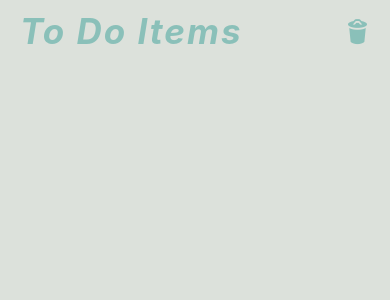
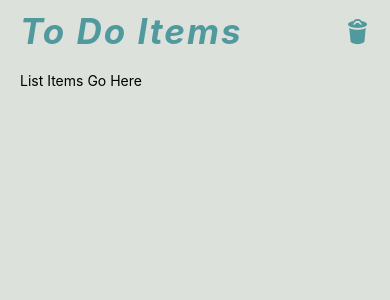
Before and after one commit to SaidNivek/ToDoApp, a React Native app: screen / in a window 390 px wide. Shown: the top 300 px of the page. Built offline with nearby package versions, Linux system fonts and the light colour scheme.

Commit message:
Set initial to do items in Home and pass to ListItems

```diff
--- a/components/Home.js
+++ b/components/Home.js
@@ -1,13 +1,42 @@
 
-import React from 'react'
+import React, { useState } from 'react'
 import { Text } from 'react-native'
 
 // components
 import Header from './Header'
+import ListItems from './ListItems'
 
 function Home() {
+
+// initialize to-do items
+const initialTodos = [
+    {
+        title: "Get some snacks",
+        date: "Fri, 09 Sep 2022 16:32:11 EST",
+        key: "1"
+    },
+    {
+        title: "Grocery Store",
+        date: "Fri, 09 Sep 2022 16:32:11 EST",
+        key: "2"
+    },
+    {
+        title: "Work out",
+        date: "Fri, 09 Sep 2022 16:32:11 EST",
+        key: "3"
+    }
+]
+
+const [todos, setTodos] = useState(initialTodos)
+
   return (
-    <Header />
+    <>
+        <Header />
+        <ListItems
+            todos={todos}
+            setTodos={setTodos}
+        />
+    </>
   )
 }
 
--- a/components/ListItems.js
+++ b/components/ListItems.js
@@ -1,8 +1,10 @@
 import React from 'react'
+
+import { Text } from "react-native"
 
 function ListItems() {
   return (
-
+    <Text>List Items Go Here</Text>
   )
 }
 
--- a/styles/appStyles.js
+++ b/styles/appStyles.js
@@ -12,8 +12,8 @@ import Constants from "expo-constants";
 // Colors
 export const colors = {
   primary: "#DCE1DB",
-  secondary: "#50999D",
-  tertiary: "#8AC0B9",
+  secondary: "#8AC0B9",
+  tertiary: "#50999D",
   alternative: "#FFFFFF",
 };
 
```
